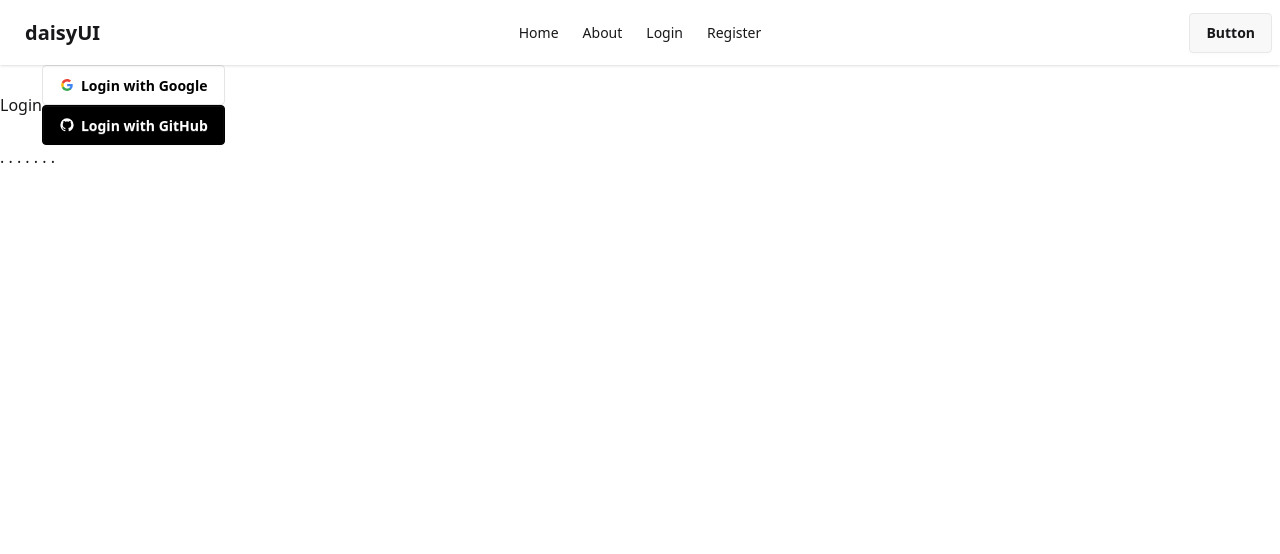
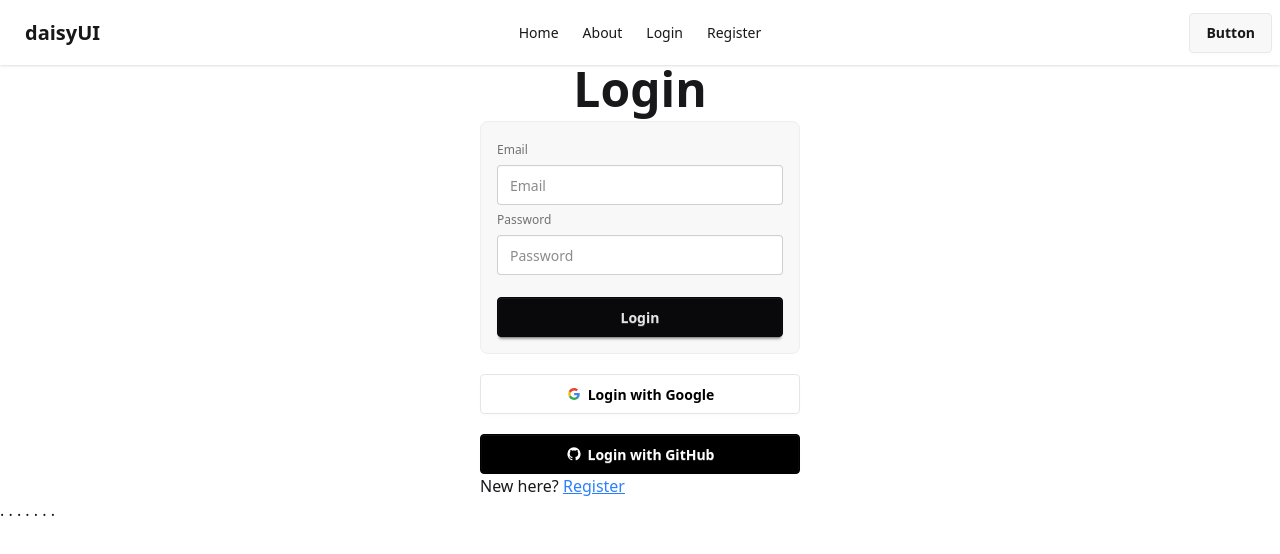
Before and after one commit to shuvo2712/first-firebase-auth, a React (Vite) app: page /login in a window 1280 px wide. Shown: the top 554 px of the page. Built offline with nearby package versions, Linux system fonts and the light colour scheme.

Commit message:
email login

```diff
--- a/src/Components/Login.jsx
+++ b/src/Components/Login.jsx
@@ -1,20 +1,44 @@
-import React from "react";
+import React, { useState } from "react";
 import {
+  createUserWithEmailAndPassword,
   GithubAuthProvider,
   GoogleAuthProvider,
   signInWithPopup,
   signOut,
 } from "firebase/auth";
 import { auth } from "../Firebase/firebase.config";
+import { Link } from "react-router";
 
 const googleProvider = new GoogleAuthProvider();
 const githubProvider = new GithubAuthProvider();
 
 const Login = () => {
-  const [user, setUser] = React.useState(null);
+  const [user, setUser] = useState(null);
+  const [error, setError] = useState("")
+
+  // Email Log In
+  const handleEmailLogIn = (e) => {
+    e.preventDefault();
+    const email = e.target.email.value;
+    const password = e.target.password.value;
+    console.log("log in btn clicked", email, password);
+
+    setError("")
+    // fn
+    createUserWithEmailAndPassword(auth, email, password)
+      .then((userCredential) => {
+        const user = userCredential.user;
+        console.log(user);
+        setUser(user);
+      })
+      .catch((error) => {
+        console.log(error.message);
+        setError(error.message)
+      });
+  };
 
   // Google Sign In
-  const handleSignInGoogle = () => {
+  const handleGoogleSignIn = () => {
     console.log("Google login button clicked");
 
     signInWithPopup(auth, googleProvider)
@@ -28,7 +52,7 @@ const Login = () => {
   };
 
   // Github Sign In
-  const handleSignInGitHub = () => {
+  const handleGitHubSignIn = () => {
     console.log("GitHub login button clicked");
 
     signInWithPopup(auth, githubProvider)
@@ -52,12 +76,13 @@ const Login = () => {
       })
       .catch((error) => {
         console.log("ERROR :", error);
+        setError(error.message)
       });
   };
 
   return (
-    <div className="flex  items-center">
-      <h1>Login</h1>
+    <div className="flex flex-col items-center">
+      <h1 className="text-5xl font-bold">Login</h1>
 
       {user ? (
         //   if user is logged in
@@ -71,10 +96,39 @@ const Login = () => {
       ) : (
         //   if no user
         <div>
+          {/* Email, password */}
+          <div>
+            <form onSubmit={handleEmailLogIn}>
+              <fieldset className="fieldset bg-base-200 border-base-300 rounded-box w-xs border p-4">
+                <legend className="fieldset-legend"></legend>
+
+                <label className="label">Email</label>
+                <input
+                  type="email"
+                  name="email"
+                  className="input"
+                  placeholder="Email"
+                />
+
+                <label className="label">Password</label>
+                <input
+                  type="password"
+                  name="password"
+                  className="input"
+                  placeholder="Password"
+                />
+
+                <button className="btn btn-neutral mt-4">Login</button>
+              </fieldset>
+            </form>
+            {/* error */}
+            {error && <p className="text-red-500">{error}</p>}
+          </div>
+
           {/* Google */}
           <button
-            onClick={handleSignInGoogle}
-            className="btn bg-white text-black border-[#e5e5e5]"
+            onClick={handleGoogleSignIn}
+            className="btn bg-white text-black border-[#e5e5e5] mt-5 w-full"
           >
             <svg
               aria-label="Google logo"
@@ -106,10 +160,11 @@ const Login = () => {
             Login with Google
           </button>
           <br />
+
           {/* GitHub */}
           <button
-            onClick={handleSignInGitHub}
-            className="btn bg-black text-white border-black"
+            onClick={handleGitHubSignIn}
+            className="btn bg-black text-white border-black mt-5 w-full"
           >
             <svg
               aria-label="GitHub logo"
@@ -125,6 +180,14 @@ const Login = () => {
             </svg>
             Login with GitHub
           </button>
+
+          {/* register */}
+          <p>
+            New here?{" "}
+            <Link to="/register" className="text-blue-500 underline">
+              Register
+            </Link>
+          </p>
         </div>
       )}
     </div>
--- a/src/Components/Register.jsx
+++ b/src/Components/Register.jsx
@@ -1,6 +1,7 @@
 import { createUserWithEmailAndPassword } from "firebase/auth";
 import React, { useState } from "react";
 import { auth } from "../Firebase/firebase.config";
+import { Link } from "react-router";
 
 const Register = () => {
   const [error, setError] = useState(null);
@@ -17,6 +18,7 @@ const Register = () => {
     setError(null);
     setSuccess(false);
 
+    // fn
     createUserWithEmailAndPassword(auth, email, password)
       .then((result) => {
         console.log("User registered:", result.user);
@@ -65,6 +67,12 @@ const Register = () => {
                 <button className="btn btn-neutral mt-4">Register</button>
               </fieldset>
             </form>
+            <p>
+              Already have an account?{" "}
+              <Link to="/login" className="text-blue-500 underline">
+                Login
+              </Link>
+            </p>
           </div>
         </div>
       </div>
--- a/src/Layout/NavBar.jsx
+++ b/src/Layout/NavBar.jsx
@@ -26,7 +26,7 @@ const NavBar = () => {
     <div className="navbar bg-base-100 shadow-sm">
       <div className="navbar-start">
         <div className="dropdown">
-          <div tabIndex={0} role="button" className="btn btn-ghost lg:hidden">
+          <div tabIndex={0} role="button" className="btn btn-ghost md:hidden">
             <svg
               xmlns="http://www.w3.org/2000/svg"
               className="h-5 w-5"
@@ -52,7 +52,7 @@ const NavBar = () => {
         </div>
         <a className="btn btn-ghost text-xl">daisyUI</a>
       </div>
-      <div className="navbar-center hidden lg:flex">
+      <div className="navbar-center hidden md:flex">
         <ul className="menu menu-horizontal px-1">
           {navLinks}
         </ul>
```
